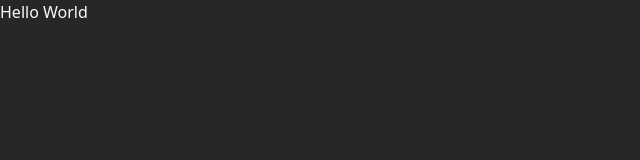
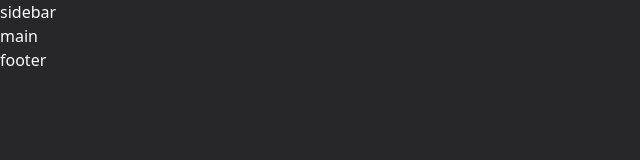
Before and after one commit to guilhermebarrosdev/tailwind-spotify, a Next.js app: page / in a window 1280 px wide. Shown: the top 160 px of the page, without its empty margins (0-640 px from the left). Built offline with nearby package versions, Linux system fonts and the light colour scheme.

Commit message:
:sparkles: Estrutura base da pagina

```diff
--- a/src/app/page.tsx
+++ b/src/app/page.tsx
@@ -1,7 +1,9 @@
 export default function Home() {
   return (
     <div>
-      <h1>Hello World</h1>
+      <aside>sidebar</aside>
+      <main>main</main>
+      <footer>footer</footer>
     </div>
   );
 }
```
